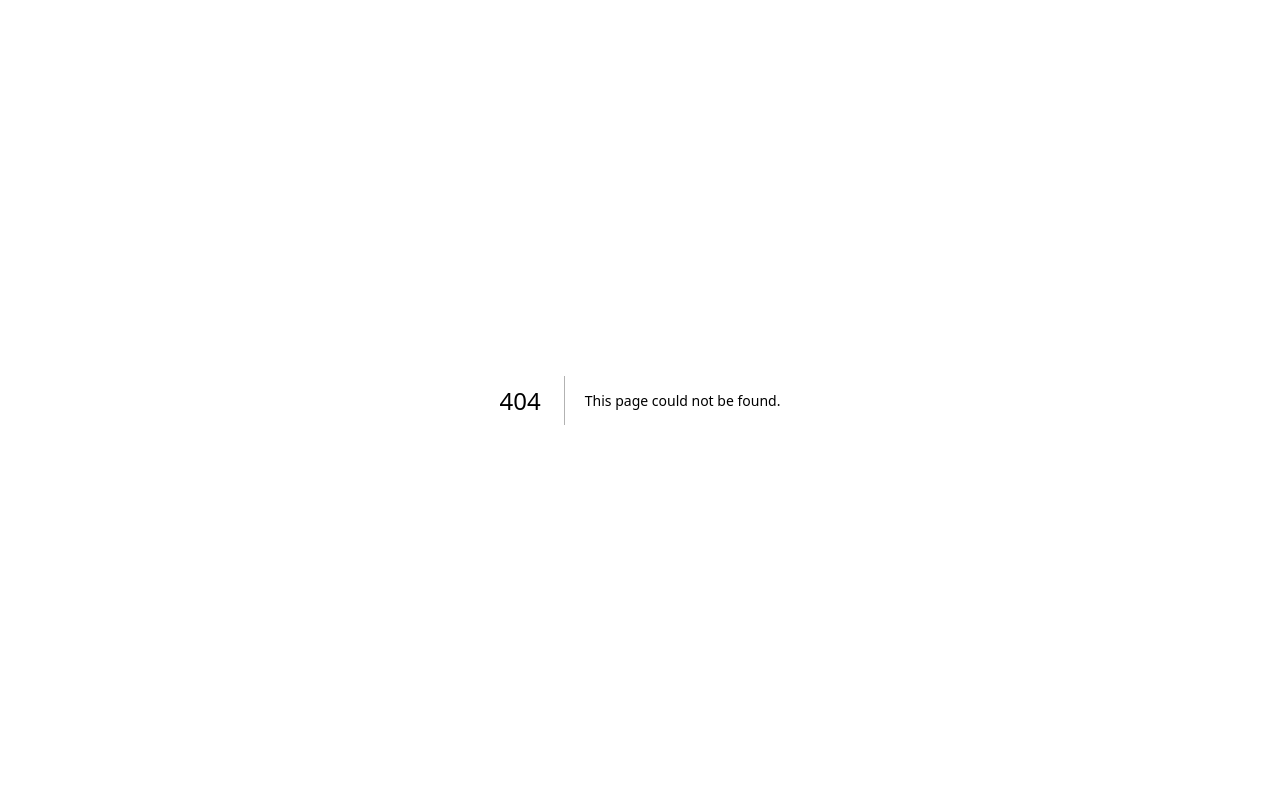
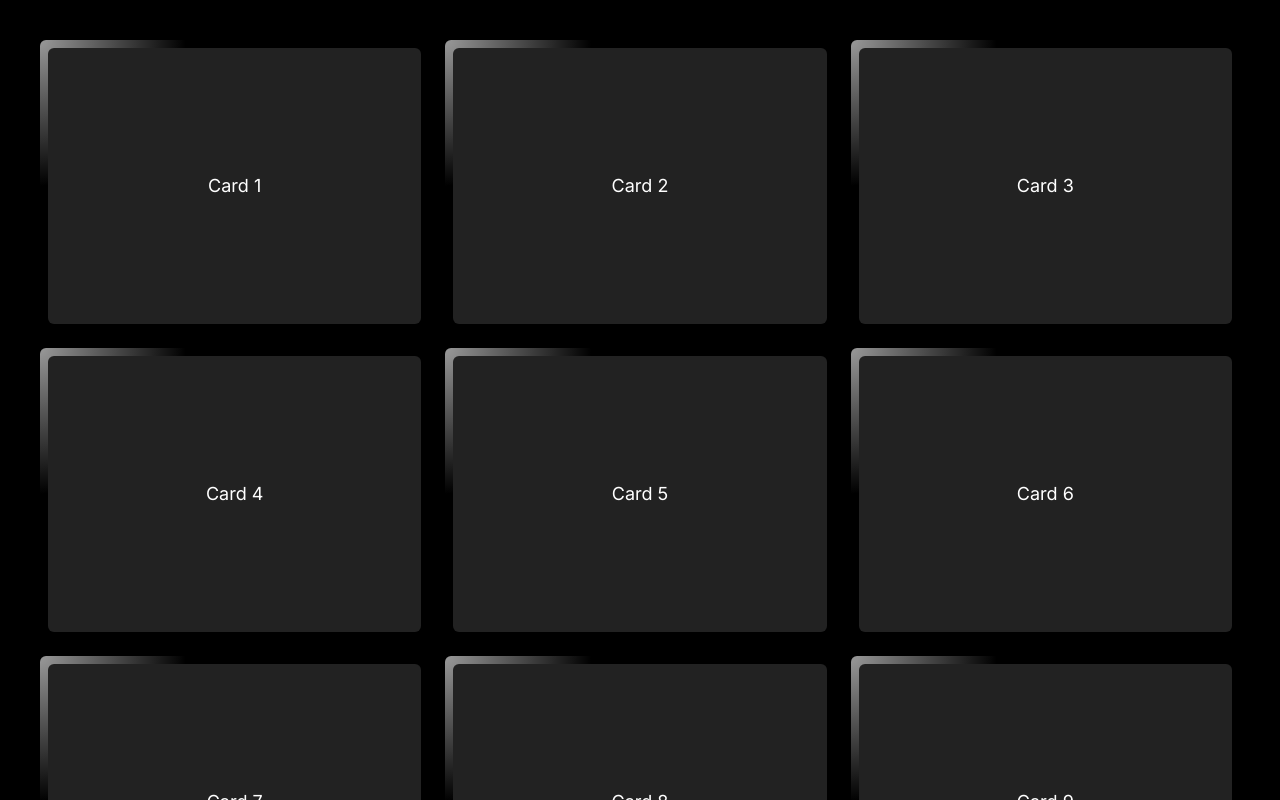
Before and after one commit to JeromeD3/lottie, a Next.js app: page /b in a window 1280 px wide. Before the commit this address had no page. Shown: the top 800 px of the page. Built offline with nearby package versions, Linux system fonts and the light colour scheme.

Commit message:
feat: hover 边缘动画

```diff
--- /dev/null
+++ b/app/b/page.tsx
@@ -0,0 +1,52 @@
+// CardGrid.js
+'use client'
+import React, { useRef, useState } from 'react';
+import style from './style.module.css'
+const CardGrid = () => {
+  // 假设这里有一些卡片数据
+  const data = [
+    { id: 1, title: 'Card 1', content: 'Content for card 1' },
+    { id: 2, title: 'Card 2', content: 'Content for card 2' },
+    { id: 3, title: 'Card 3', content: 'Content for card 3' },
+    { id: 4, title: 'Card 4', content: 'Content for card 4' },
+    { id: 5, title: 'Card 5', content: 'Content for card 5' },
+    { id: 6, title: 'Card 6', content: 'Content for card 6' },
+    { id: 7, title: 'Card 7', content: 'Content for card 7' },
+    { id: 8, title: 'Card 8', content: 'Content for card 8' },
+    { id: 9, title: 'Card 9', content: 'Content for card 9' },
+  ];
+
+  const cardsRef = useRef<any>([]);
+  const handleMouseMove = (e: any) => {
+    requestAnimationFrame(() => {
+      if(!cardsRef.current) return
+      cardsRef.current.forEach((card: any) => {
+        const rect = card.getBoundingClientRect();
+        const x = e.clientX - rect.left;
+        const y = e.clientY - rect.top;
+
+        card.style.setProperty('--x', `${x}px`);
+        card.style.setProperty('--y', `${y}px`);
+      });
+    })
+
+  }
+
+  return (
+    <div className={`grid grid-cols-3 gap-4 p-10 bg-black ${style.container}`}
+      onMouseMove={handleMouseMove}
+    >
+      {data.map(card => (
+        <div key={card.id} ref={el => cardsRef.current.push(el)} className={`${style.card} card`}>
+          <div className={style.inner}
+          >
+            <h2 className="text-lg ">{card.title}</h2>
+          </div>
+        </div>
+      ))
+      }
+    </div >
+  );
+};
+
+export default CardGrid;
--- /dev/null
+++ b/app/b/style.module.css
@@ -0,0 +1,16 @@
+.card {
+  /* overflow-hidden */
+  @apply overflow-hidden text-white aspect-[4/3] bg-black bg-opacity-10 relative rounded-md;
+}
+.card::before {
+  left: var(--x, 0px);
+  top: var(--y, 0px);
+  content: '';
+  /* background: red; */
+  background: radial-gradient(closest-side circle, rgba(255, 255, 255, 0.6) 0%, transparent);
+  @apply translate-x-[-50%] translate-y-[-50%] absolute w-full h-full z-[2] rounded-md;
+}
+
+.inner {
+  @apply z-[3] absolute bg-[#222] inset-2 border-inherit flex items-center justify-center rounded-md;
+}
```
